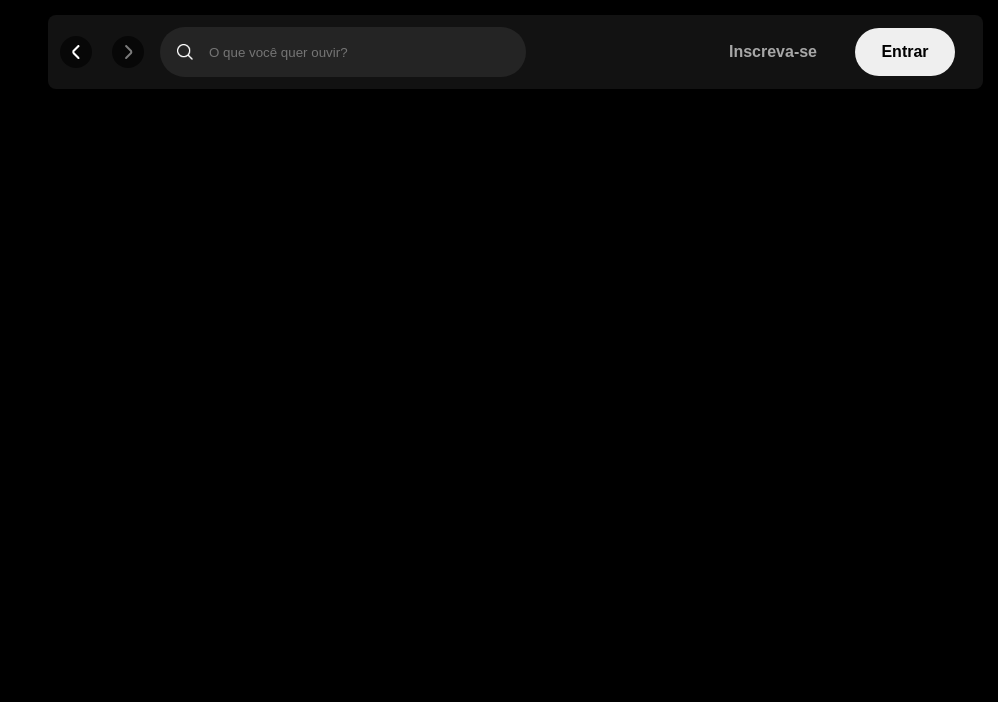
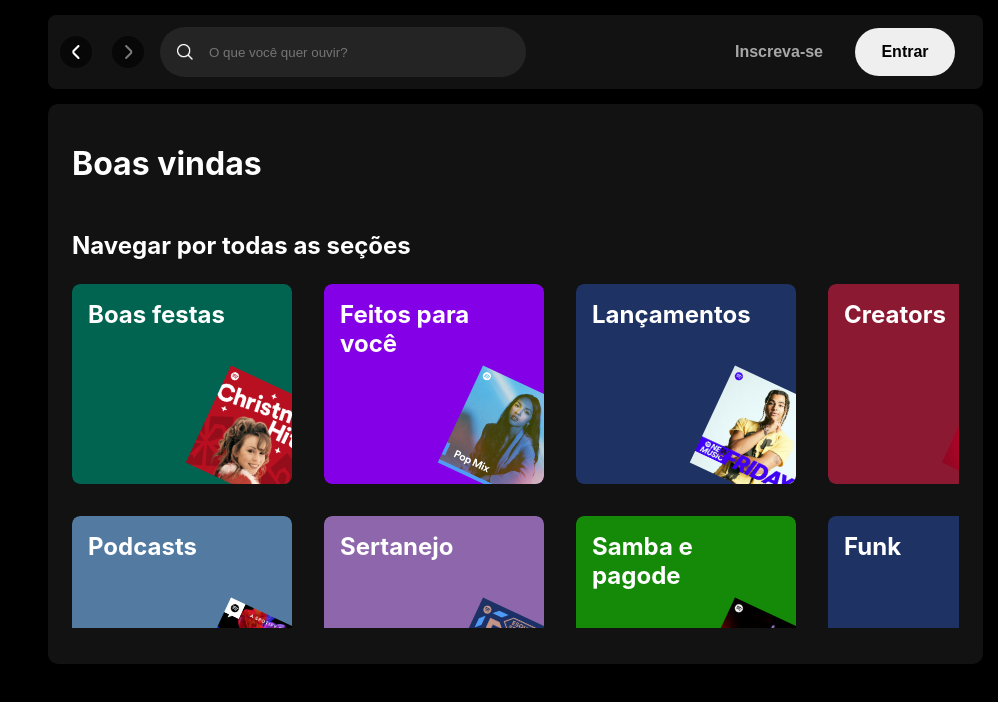
Before and after one commit to fmascena-dev/spotify-react, a React (Vite) app: page / in a window 1280 px wide. Shown: the top 702 px of the page, without its empty margins (282-1280 px from the left). Built offline with nearby package versions, Linux system fonts and the light colour scheme.

Commit message:
finalizando a Main

```diff
--- a/src/App.jsx
+++ b/src/App.jsx
@@ -1,5 +1,6 @@
 import './App.css'
 import Header from './components/Header/Header'
+import Main from './components/Main/Main'
 
 export default function App() {
 
@@ -7,6 +8,7 @@ export default function App() {
     <>
       <div>
         <Header />
+        <Main />
       </div>
     </>
   )
--- a/src/components/Header/HeaderStyle.scss
+++ b/src/components/Header/HeaderStyle.scss
@@ -2,7 +2,6 @@
 
 .header__navigation {
   display: flex;
-    // justify-content: space-between;
   align-items: center;
   padding: 16px;
   margin: 15px;
@@ -32,7 +31,7 @@
   width: 32px;
   height: 32px;
   background: var(--bg-icon);
-    background-color:var(--bg-arrow-color);
+  background-color: var(--bg-arrow-color);
   border-radius: 50%;
   border: none;
   cursor: pointer;
@@ -74,18 +73,41 @@
   padding: 0 1rem;
   color: var(--text-base-light);
   text-overflow: ellipsis;
-    overflow:hidden;
+  overflow: hidden;
   white-space: nowrap;
   outline: none;
 }
 
 .header__login .subscribe {
+  position: relative;
   color: var(--quaternary-color);
-    font-size: 16px;
+  font-size: 1rem;
   font-weight: 700;
   background-color: transparent;
-    margin-right: 32px;
-    border:none;
+  margin-right: 2rem;
+  padding: 0;
+  border: none;
+  transition: all 0.6s ease-in-out;
+  cursor: pointer;
+}
+
+.header__login .subscribe::after {
+  content: '';
+  position: absolute;
+  width: 0;
+  height: 2px;
+  background-color: var(--text-base-light);
+  bottom: -2px;
+  left: 0;
+  transition: all 0.6s ease-in-out;
+}
+
+.header__login .subscribe:hover::after {
+  width: 100%;
+}
+
+.header__login .subscribe:hover {
+  color: var(--text-base-light);
 }
 
 .header__login .login {
@@ -95,18 +117,14 @@
   font-size: 16px;
   font-weight: 700;
   border-radius: 40px;
-    border:none;
+  border: none;
+  transition: all 0.6s ease-in-out;
 }
 
 .header__img-input:hover {
   border: 1px solid #fff;
 }
 
-  .header__login .subscribe:hover {
-    transform: scale(1.04);
-    color: var(--text-base-light);
+.header__login .login:hover {
+  transform: scale(1.08);
 }
-
-  .header__login .login:hover {
-    transform: scale(1.04);
-  }
--- a/src/components/Main/MainStyle.scss
+++ b/src/components/Main/MainStyle.scss
@@ -1 +1,245 @@
 @use '../../partials/colors' as *;
+
+.playlist-container {
+  height: 68vh;
+  padding-top: 1rem;
+  margin: 0.625rem;
+  border-radius: 0.625rem;
+  background-color: var(--secondary-color);
+  max-width: 80vw;
+  margin-left: 330px;
+  margin-right: 15px;
+}
+
+.playlist {
+  margin: 24px;
+}
+
+.playlist #greeting {
+  color: var(--text-base-light);
+  font-size: 2rem;
+  font-weight: 700;
+  margin-bottom: 3rem;
+}
+
+.playlist .session {
+  color: var(--text-base-light);
+  font-size: 1.5rem;
+  font-weight: 700;
+}
+
+/* SCROLL */
+.offer__scroll-container {
+  max-height: 43vh;
+  margin: 1.5rem;
+  overflow-y: auto;
+}
+
+.offer__scroll-container::-webkit-scrollbar {
+  width: 0;
+}
+
+.offer__scroll-container::-webkit-scrollbar-thumb {
+  background-color: transparent;
+}
+/* FIM SCROLL */
+
+.offer__list-item {
+  display: grid;
+  justify-items: center;
+  grid-template-columns: 1fr 1fr 1fr 1fr 1fr;
+  grid-gap: 1rem;
+  gap: 1rem;
+  margin-bottom: 1rem;
+
+  /* CODIGO COM JS CALCULANDO OS CARDS POR COLUNA */
+  display: grid;
+  gap: 16px;
+  grid-gap: 32px;
+  margin: 0 auto;
+}
+
+.cards {
+  position: relative;
+  width: 220px;
+  height: 200px;
+  overflow: hidden;
+  border-radius: 8px;
+}
+
+.cards span {
+  padding: 16px;
+  position: absolute;
+  color: #fff;
+  font-size: 24px;
+  font-weight: 700;
+}
+
+/* COLOR CARDS */
+.card1 {
+  background-color: rgb(0, 100, 80);
+}
+.card2 {
+  background-color: rgb(132, 0, 231);
+}
+.card3 {
+  background: rgb(30, 50, 100);
+}
+.card4 {
+  background: rgb(140, 25, 50);
+}
+.card5 {
+  background: rgb(232, 17, 91);
+}
+.card6 {
+  background: rgb(83, 122, 161);
+}
+.card7 {
+  background: rgb(142, 102, 172);
+}
+.card8 {
+  background: rgb(20, 138, 8);
+}
+.card9 {
+  background: rgb(30, 50, 100);
+}
+.card10 {
+  background: rgb(233, 20, 41);
+}
+.card11 {
+  background: rgb(80, 55, 80);
+}
+.card12 {
+  background: rgb(216, 64, 0);
+}
+.card13 {
+  background: rgb(186, 93, 7);
+}
+.card14 {
+  background: rgb(0, 30, 80);
+}
+.card15 {
+  background: rgb(60, 30, 80);
+}
+/* FIM COLOR CARDS */
+
+.offer__list-item img {
+  position: absolute;
+  right: 0;
+  bottom: 0;
+  height: auto;
+  width: 107px;
+  transform: rotate(25deg) translate(18%, -2%);
+}
+
+/* CARD ARTISTA */
+
+  .artist {
+    --column-count: 5;
+    --grid-gap: 24px;
+    --min-container-width: 372px;
+  }
+
+  .hidden {
+    display: none;
+  }
+
+  .grid-container {
+    grid-gap:24px;
+    display: grid;
+    grid-template-columns: repeat(5, minmax(0, 1fr));
+    min-width: 767px;
+  }
+
+  .artist-card {
+    background: #181818;
+    border-radius: 8px;
+    -ms-flex: 1;
+    flex: 1;
+    isolation: isolate;
+    padding: 16px;
+    position: relative;
+    transition: background-color 0.3s ease;
+    width: 100%;
+  }
+
+  .artist-card:hover {
+    background-color: #252525;
+  }
+
+  .card-img {
+    padding-bottom: 100%;
+    position: relative;
+    width: 100%;
+    margin-bottom: 16px;
+  }
+
+  .artist-img {
+    height: 100%;
+    left: 0;
+    position: absolute;
+    top: 0;
+    width: 100%;
+    border-radius: 50%;
+  }
+
+  .card-text {
+    display: flex;
+    flex-direction: column;
+    color: #fff;
+    overflow: hidden;
+    text-overflow: ellipsis;
+    white-space: nowrap;
+    min-height: 62px;
+  }
+
+  .card-text a {
+    display: inline-block;
+    max-width: 100%;
+    vertical-align: middle;
+  }
+
+  .artist-name {
+    box-sizing: border-box;
+    margin-block: 0px;
+    font-size: 16px;
+    font-weight: 700;
+    padding-block-end: 8px;
+  }
+
+  .artist-categorie {
+    color: #6a6a6a;
+    font-weight: 400;
+    font-size: 0.875rem;
+  }
+
+  .play {
+    position: relative;
+  }
+
+  .play .fa-play {
+    position: absolute;
+    right: 10px;
+    top: 120px;
+    padding: 18px;
+    background-color: #1db954;
+    border-radius: 100%;
+    font-size: 14px;
+    opacity: 0;
+    transition: all ease 0.4s;
+  }
+
+  .artist-card:hover .play .fa-play {
+    opacity: 1;
+    transform: translateY(-20px);
+  }
+
+  .play .fa-play:hover {
+    padding: 20px;
+    cursor: pointer;
+  }
+
+  #result-artist {
+    padding: 20px 40px;
+  }
+  /* FIM CARD ARTISTA */
```
Also changed, not shown: 1 other file (tests, documents, lock files or other folders). Lines whose indentation alone changed are shown as unchanged.
